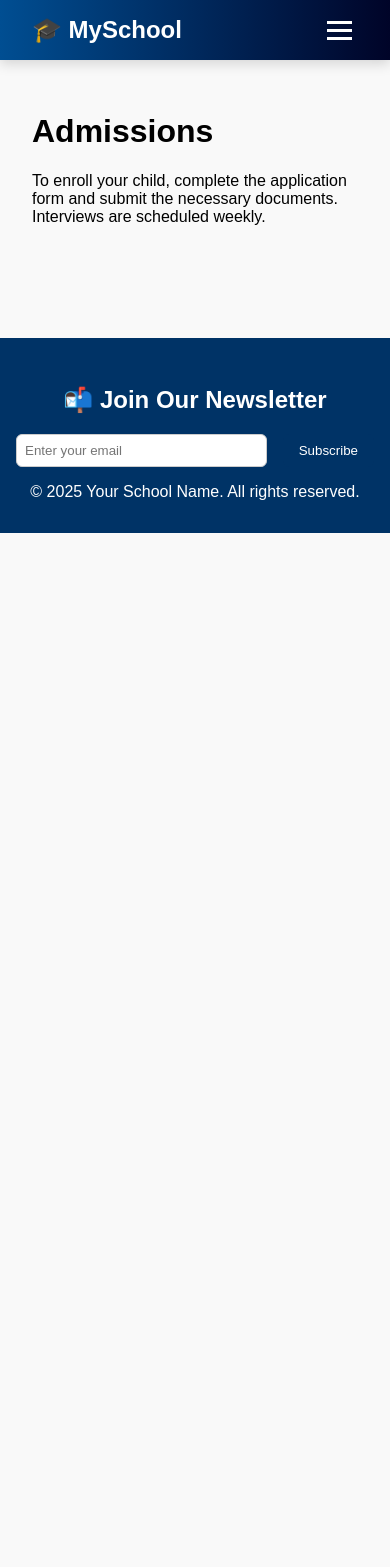
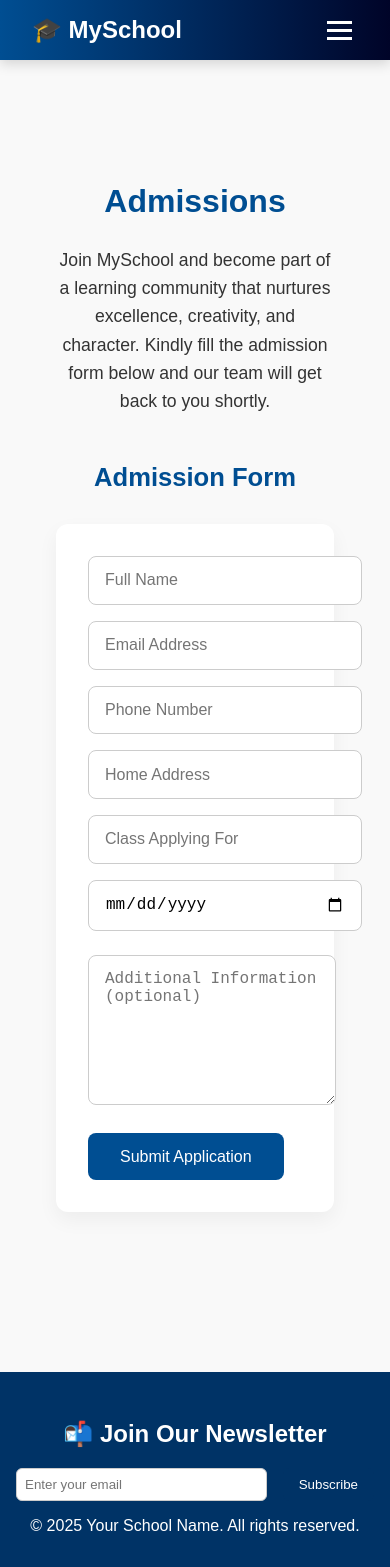
Before and after one commit to Arnoldcharles/school-website, a Next.js app: page /admissions in a window 390 px wide. Before the commit the page ends 844 px from the top, so only its background shows below. Built offline with nearby package versions, Linux system fonts and the light colour scheme.

Commit message:
Enhance AdmissionPage with structured layout and responsive design; add admission form with validation and styling

```diff
--- /dev/null
+++ b/app/admissions/admission.css
@@ -0,0 +1,86 @@
+.admission-page {
+  padding: 4rem 1.5rem;
+  max-width: 1000px;
+  margin: auto;
+}
+
+.admission-header {
+  text-align: center;
+  margin-bottom: 3rem;
+}
+
+.admission-header h1 {
+  font-size: 2.5rem;
+  color: #004e92;
+}
+
+.admission-header p {
+  font-size: 1.1rem;
+  color: #333;
+  max-width: 700px;
+  margin: 1rem auto 0;
+  line-height: 1.6;
+}
+
+.admission-form-section h2 {
+  font-size: 2rem;
+  text-align: center;
+  color: #004e92;
+  margin-bottom: 2rem;
+}
+
+.admission-form {
+  background: #ffffff;
+  padding: 2rem;
+  border-radius: 12px;
+  box-shadow: 0 8px 20px rgba(0, 0, 0, 0.05);
+}
+
+.form-grid {
+  display: grid;
+  grid-template-columns: repeat(auto-fit, minmax(240px, 1fr));
+  gap: 1rem;
+  margin-bottom: 1.5rem;
+}
+
+.admission-form input,
+.admission-form textarea {
+  width: 100%;
+  padding: 0.9rem 1rem;
+  border: 1px solid #ccc;
+  border-radius: 8px;
+  font-size: 1rem;
+}
+
+.admission-form textarea {
+  min-height: 120px;
+  resize: vertical;
+  margin-bottom: 1.5rem;
+}
+
+.admission-form button {
+  display: inline-block;
+  background: #004e92;
+  color: #fff;
+  padding: 0.9rem 2rem;
+  border: none;
+  border-radius: 8px;
+  font-size: 1rem;
+  font-weight: 500;
+  cursor: pointer;
+  transition: background 0.3s ease;
+}
+
+.admission-form button:hover {
+  background: #003c75;
+}
+
+@media (max-width: 768px) {
+  .admission-header h1 {
+    font-size: 2rem;
+  }
+
+  .admission-form-section h2 {
+    font-size: 1.6rem;
+  }
+}
--- a/app/admissions/page.tsx
+++ b/app/admissions/page.tsx
@@ -1,8 +1,73 @@
-export default function AdmissionsPage() {
+"use client";
+
+import "./admission.css";
+
+export default function AdmissionPage() {
   return (
-    <div>
-      <h1>Admissions</h1>
-      <p>To enroll your child, complete the application form and submit the necessary documents. Interviews are scheduled weekly.</p>
-    </div>
+    <main className="admission-page">
+      <section className="admission-header">
+        <h1>Admissions</h1>
+        <p>
+          Join MySchool and become part of a learning community that nurtures
+          excellence, creativity, and character. Kindly fill the admission form
+          below and our team will get back to you shortly.
+        </p>
+      </section>
+
+      <section className="admission-form-section">
+        <h2>Admission Form</h2>
+        <form
+          className="admission-form"
+          action="https://formspree.io/f/mldnqndo"
+          method="POST"
+        >
+          <div className="form-grid">
+            <input
+              type="text"
+              name="fullname"
+              placeholder="Full Name"
+              required
+            />
+            <input
+              type="email"
+              name="email"
+              placeholder="Email Address"
+              required
+            />
+            <input
+              type="tel"
+              name="phone"
+              placeholder="Phone Number"
+              required
+            />
+            <input
+              type="text"
+              name="address"
+              placeholder="Home Address"
+              required
+            />
+            <input
+              type="text"
+              name="class"
+              placeholder="Class Applying For"
+              required
+            />
+            <input
+              type="date"
+              name="dob"
+              placeholder="Date of Birth"
+              required
+            />
+          </div>
+
+          <textarea
+            name="message"
+            placeholder="Additional Information (optional)"
+          ></textarea>
+
+          <button type="submit">Submit Application</button>
+        </form>
+      </section>
+    </main>
   );
 }
```
